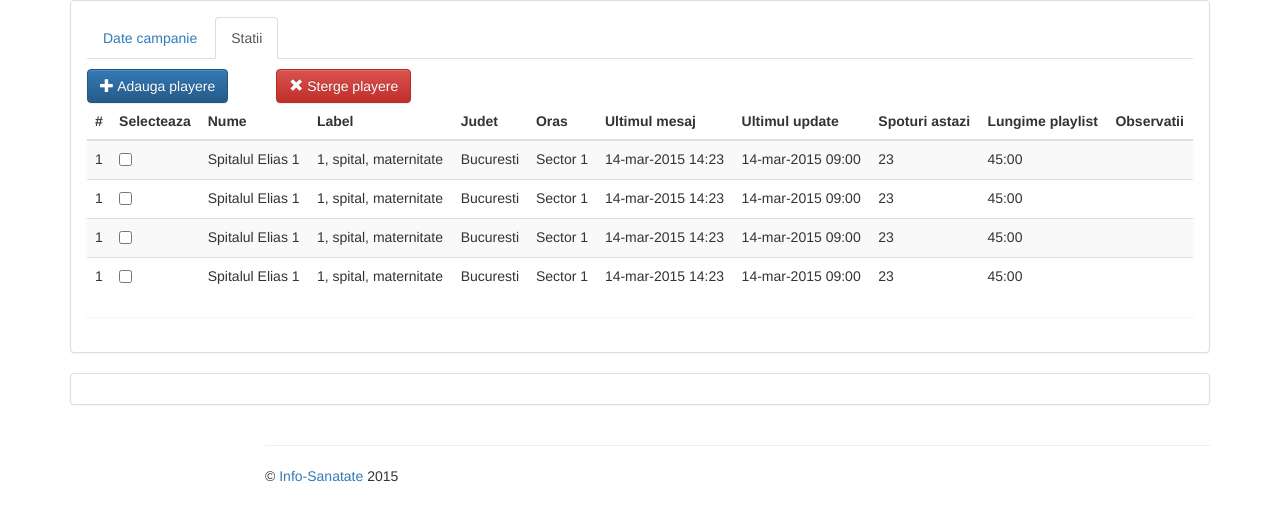
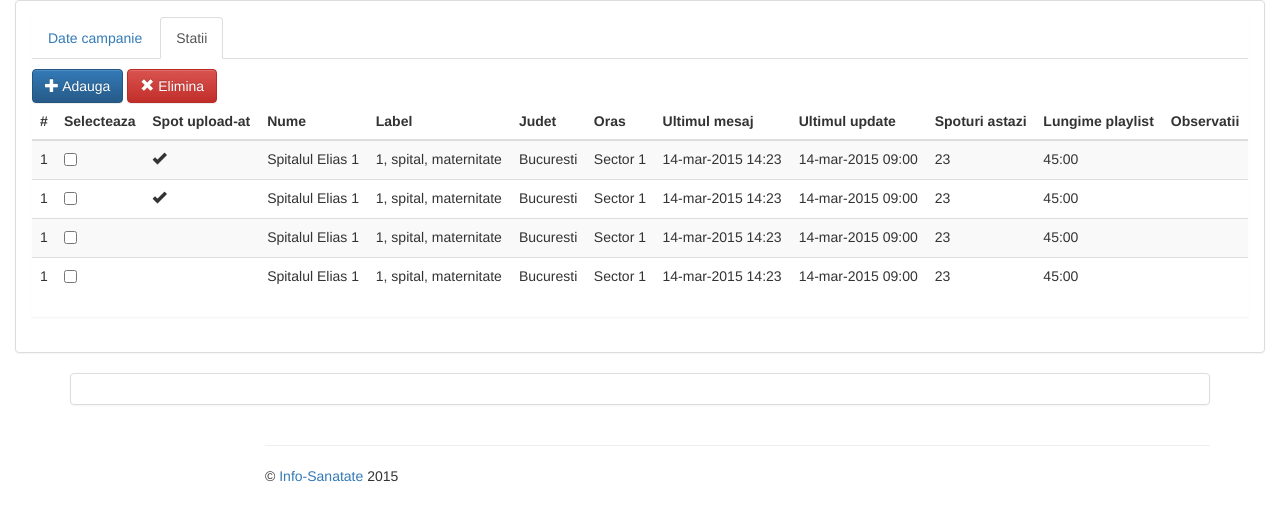
Before and after one commit to urucualex/digitalnet, a CodeIgniter app: page /database/media/item in a window 1280 px wide, after a click on "Statii". Shown: the part 50-571 px from the top of the page. Run offline with CodeIgniter, Linux system fonts and the light colour scheme; some libraries are stand-ins or nearby versions.

Commit message:
Views changes

```diff
--- a/application/views/clients.php
+++ b/application/views/clients.php
@@ -64,6 +64,7 @@
 						<th>Label</th>
 						<th>Judet</th>
 						<th>Oras</th>
+						<th>Status</th>
 						<th>Spot curent</th>
 						<th>Ultimul mesaj</th>
 						<th>Ultimul update</th>
@@ -86,6 +87,7 @@
 						<td>1, spital, maternitate</td>
 						<td>Bucuresti</td>
 						<td>Sector 1</td>
+						<td></td>
 						<td>spot test</td>
 						<td>14-mar-2015 14:23</td>
 						<td>14-mar-2015 09:00</td>
@@ -106,6 +108,7 @@
 						<td>1, spital, maternitate</td>
 						<td>Bucuresti</td>
 						<td>Sector 1</td>
+						<td><span class="glyphicon glyphicon-ok"></span></td>
 						<td>spot test</td>
 						<td>14-mar-2015 14:23</td>
 						<td>14-mar-2015 09:00</td>
@@ -126,6 +129,7 @@
 						<td>1, spital, maternitate</td>
 						<td>Bucuresti</td>
 						<td>Sector 1</td>
+						<td><span class="glyphicon glyphicon-transfer"></span></td>
 						<td>spot test</td>
 						<td>14-mar-2015 14:23</td>
 						<td>14-mar-2015 09:00</td>
@@ -146,6 +150,7 @@
 						<td>1, spital, maternitate</td>
 						<td>Bucuresti</td>
 						<td>Sector 1</td>
+						<td></td>
 						<td>spot test</td>
 						<td>14-mar-2015 14:23</td>
 						<td>14-mar-2015 09:00</td>
--- a/application/views/media_item.php
+++ b/application/views/media_item.php
@@ -4,7 +4,7 @@
 ?>
 
 
-<div class="container">
+<div class="container-fluid">
 	<div class="panel panel-default">
 		<div class="panel-body">
 			<div role="tabpanel" class="panel">
@@ -99,16 +99,14 @@
 				    </div>
 				    <div role="tabpanel" class="tab-pane" id="players">
 				    	<div class="row">
-					    	<div class="col-sm-2">
+					    	<div class="col-sm-4">
 					    		<a href="#" class="btn btn-primary">
 					    			<span class="glyphicon glyphicon-plus"></span>
-					    			Adauga playere
+					    			Adauga
 					    		</a>
-					    	</div>
-					    	<div class="col-sm-2">
 					    		<a href="#" class="btn btn-danger">
 					    			<span class="glyphicon glyphicon-remove"></span>
-					    			Sterge playere
+					    			Elimina
 					    		</a>
 					    	</div>
 				    	</div>
@@ -117,6 +115,7 @@
 								<tr>
 									<th>#</th>
 									<th>Selecteaza</th>
+									<th>Spot upload-at</th>
 									<th>Nume</th>
 									<th>Label</th>
 									<th>Judet</th>
@@ -134,6 +133,7 @@
 									<td>
 										<input type="checkbox" name=""/>
 									</td>
+									<td><span class="glyphicon glyphicon-ok"></span></td>
 									<td>Spitalul Elias 1</td>
 									<td>1, spital, maternitate</td>
 									<td>Bucuresti</td>
@@ -149,6 +149,7 @@
 									<td>
 										<input type="checkbox" name=""/>
 									</td>
+									<td><span class="glyphicon glyphicon-ok"></span></td>
 									<td>Spitalul Elias 1</td>
 									<td>1, spital, maternitate</td>
 									<td>Bucuresti</td>
@@ -164,6 +165,7 @@
 									<td>
 										<input type="checkbox" name=""/>
 									</td>
+									<td></td>
 									<td>Spitalul Elias 1</td>
 									<td>1, spital, maternitate</td>
 									<td>Bucuresti</td>
@@ -179,6 +181,7 @@
 									<td>
 										<input type="checkbox" name=""/>
 									</td>
+									<td></td>
 									<td>Spitalul Elias 1</td>
 									<td>1, spital, maternitate</td>
 									<td>Bucuresti</td>
--- a/css/main.css
+++ b/css/main.css
@@ -25,3 +25,7 @@
 .nav-tabs {
 	margin-bottom: 10px;
 }
+
+.tab-content {
+	overflow: hidden;
+}
```
Also changed, not shown: application/views/client.php (+6 -1 lines).
